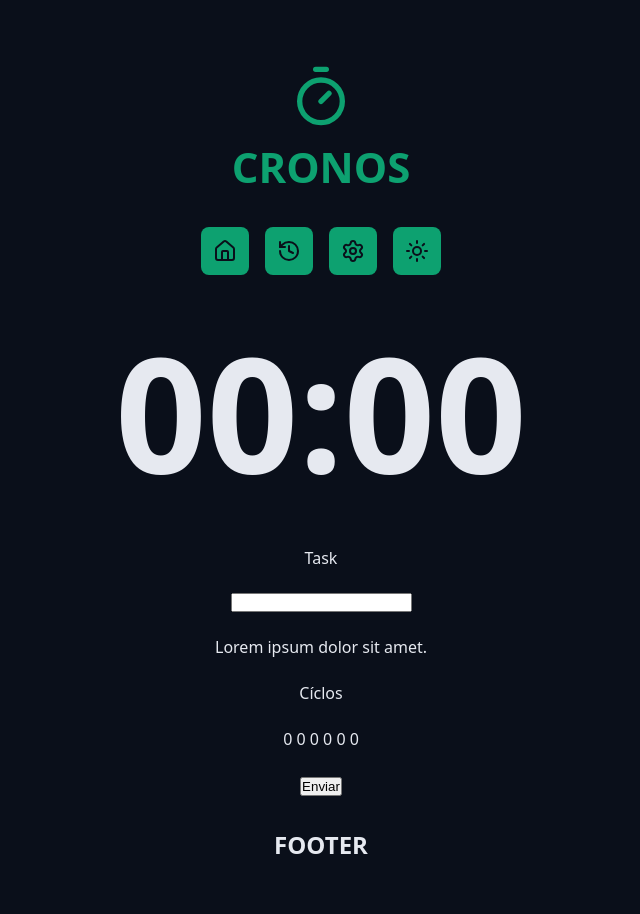
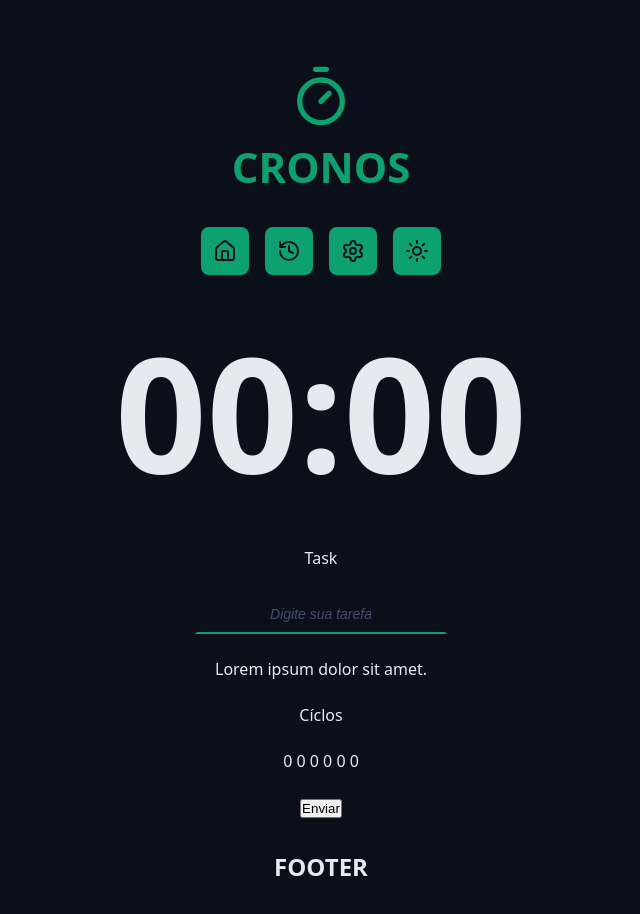
Before and after one commit to Henrique-Kriguer/pomodoro2, a React (Vite) app: page / in a window 1280 px wide. Shown: the whole page, without its empty margins (319-959 px from the left). Before the commit the page ends 893 px from the top, so only its background shows below. Built offline with nearby package versions, Linux system fonts and the light colour scheme.

Commit message:
feat: create css to module defaltInput

```diff
--- a/src/App.tsx
+++ b/src/App.tsx
@@ -22,7 +22,12 @@
       <Container>
         <form className='form' action=''>
           <div className='formRow'>
-            <DefaultInput labelText='Task' id='text' type='text' />
+            <DefaultInput
+              labelText='Task'
+              id='text'
+              type='text'
+              placeholder='Digite sua tarefa'
+            />
           </div>
 
           <div className='formRow'>
--- a/src/components/DefaultInput/index.tsx
+++ b/src/components/DefaultInput/index.tsx
@@ -1,3 +1,5 @@
+import styles from './styles.module.css';
+
 type DefaultInputProps = {
   id: string;
   labelText?: string;
@@ -12,7 +14,7 @@
   return (
     <>
       {labelText && <label htmlFor={id}>{labelText}</label>}
-      <input id={id} type={type} {...rest} />
+      <input className={styles.input} id={id} type={type} {...rest} />
     </>
   );
 }
--- /dev/null
+++ b/src/components/DefaultInput/styles.module.css
@@ -0,0 +1,28 @@
+.input {
+  background-color: transparent;
+  outline: none;
+  text-align: center;
+  font-size: 1.8rem;
+  padding: 0.8rem;
+
+  color: var(--text-default);
+  border: 0.2rem solid transparent;
+  border-bottom: 0.2rem solid var(--primary);
+  transition: all 0.1s ease-in-out;
+}
+
+.input:focus {
+  border: 0.2rem solid var(--primary);
+  border-radius: 0.8rem;
+}
+
+.input::placeholder {
+  color: var(--gray-500);
+  font-size: 1.4rem;
+  font-style: italic;
+}
+
+.input:disabled {
+  border-bottom: 0.2rem solid var(--disabled);
+  color: var(--text-muted);
+}
```
